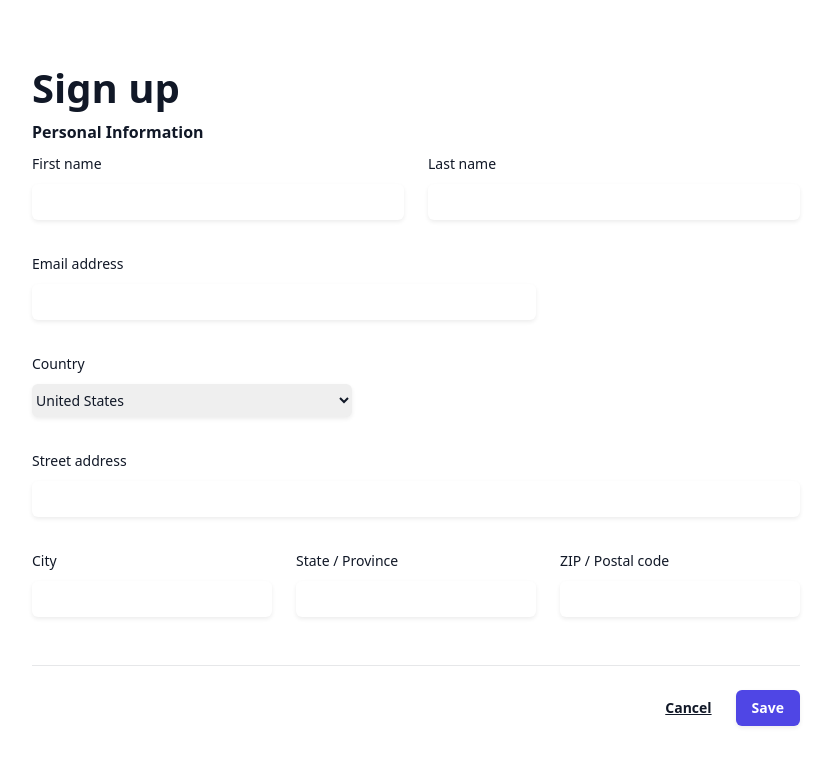
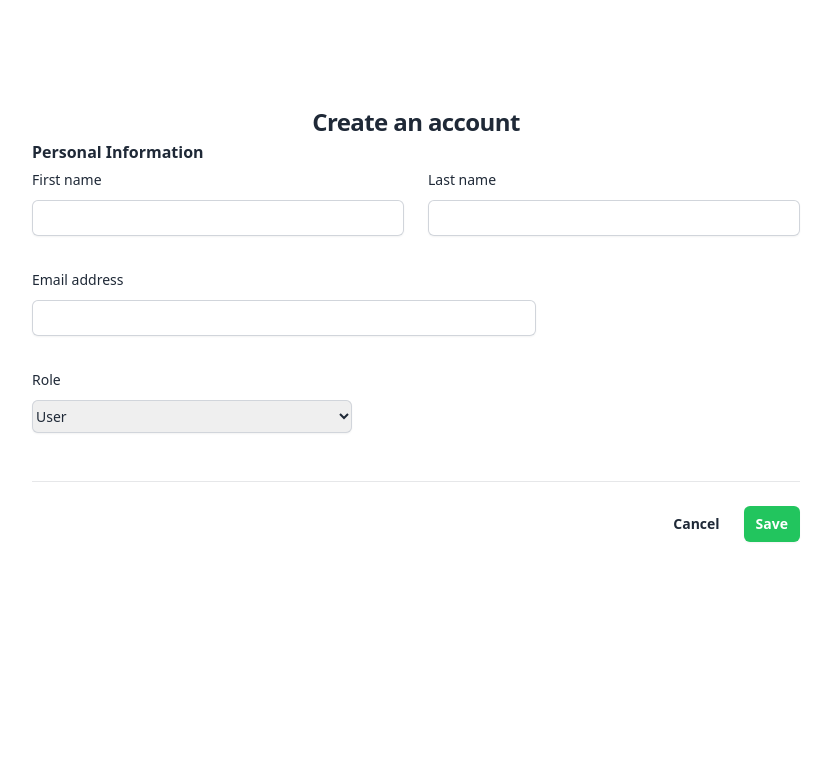
Before and after one commit to AlexandrePereon/ELECTIVE-WEB, a React (Create React App) app in the folder frontend/: page /signup in a window 1280 px wide. Shown: the top 766 px of the page, without its empty margins (224-1055 px from the left). Built offline with nearby package versions, Linux system fonts and the light colour scheme.

Commit message:
initialisation-requete-register

```diff
--- a/frontend/package.json
+++ b/frontend/package.json
@@ -6,7 +6,6 @@
     "@heroicons/react": "^2.1.1",
     "@react-icons/all-files": "^4.1.0",
     "axios": "^0.24.0",
-    "bootstrap": "^5.1.3",
     "heroicons-react": "^1.4.1",
     "react": "^17.0.2",
     "react-dom": "^17.0.2",
--- a/frontend/src/components/Footer/footer.js
+++ b/frontend/src/components/Footer/footer.js
@@ -1,7 +1,8 @@
 import React from "react";
 
 const Footer = () => {
-    return (<footer className="footer p-10 bg-base-200 text-base-content">
+    return (
+        <footer className="footer p-10 bg-base-200 text-base-content">
             <aside>
                 <svg width="50" height="50" viewBox="0 0 24 24" xmlns="http://www.w3.org/2000/svg" fillRule="evenodd" clipRule="evenodd" className="fill-current"><path d="M22.672 15.226l-2.432.811.841 2.515c.33 1.019-.209 2.127-1.23 2.456-1.15.325-2.148-.321-2.463-1.226l-.84-2.518-5.013 1.677.84 2.517c.391 1.203-.434 2.542-1.831 2.542-.88 0-1.601-.564-1.86-1.314l-.842-2.516-2.431.809c-1.135.328-2.145-.317-2.463-1.229-.329-1.018.211-2.127 1.231-2.456l2.432-.809-1.621-4.823-2.432.808c-1.355.384-2.558-.59-2.558-1.839 0-.817.509-1.582 1.327-1.846l2.433-.809-.842-2.515c-.33-1.02.211-2.129 1.232-2.458 1.02-.329 2.13.209 2.461 1.229l.842 2.515 5.011-1.677-.839-2.517c-.403-1.238.484-2.553 1.843-2.553.819 0 1.585.509 1.85 1.326l.841 2.517 2.431-.81c1.02-.33 2.131.211 2.461 1.229.332 1.018-.21 2.126-1.23 2.456l-2.433.809 1.622 4.823 2.433-.809c1.242-.401 2.557.484 2.557 1.838 0 .819-.51 1.583-1.328 1.847m-8.992-6.428l-5.01 1.675 1.619 4.828 5.011-1.674-1.62-4.829z"></path></svg>
                 <p>ACME Industries Ltd.<br/>Providing reliable tech since 1992</p>
@@ -26,7 +27,8 @@ const Footer = () => {
                 <a className="link link-hover">Privacy policy</a>
                 <a className="link link-hover">Cookie policy</a>
             </nav>
-    </footer>);
+        </footer>
+    );
 }
 
 export default Footer;
--- a/frontend/src/components/SignupForm/SignupForm.js
+++ b/frontend/src/components/SignupForm/SignupForm.js
@@ -1,14 +1,33 @@
 import React from 'react'
+import axios from "axios";
 
 const SignupForm = () => {
+
+    const submitSignupForm = async (e,username,email,password,role) => {
+        e.preventDefault();
+        try {
+            const response = await axios.post("/api/register", {
+                username: username,
+                email: email,
+                password: password,
+                role: role
+            });
+            console.log("Réponse du serveur :", response.data);
+        } catch (error) {
+            console.error("Erreur :", error);
+        }
+    };
+
   return (
-    <form style={{padding:'20%', paddingTop: '5%', paddingBottom:'5%'}}>
-        <h1 className="font-semibold text-gray-900">Sign up</h1>
+    <form style={{padding:'20%', paddingTop: '5%', paddingBottom:'5%'}} onSubmit={(e) => {submitSignupForm(e,'yanis', 'yanis@gmail.com','admin','user');console.log("ok psot")}}>
+            <h2 className="mt-10 text-center text-2xl font-bold leading-9 tracking-tight ">
+                Create an account
+            </h2>
             <div className="border-b border-gray-900/10 pb-12">
-            <h2 className="text-base font-semibold leading-2 text-gray-900">Personal Information</h2>
+            <h2 className="text-base font-semibold leading-2 ">Personal Information</h2>
             <div className="mt-1 grid grid-cols-1 gap-x-6 gap-y-8 sm:grid-cols-6">
                 <div className="sm:col-span-3">
-                <label htmlFor="first-name" className="block text-sm font-medium leading-6 text-gray-900">
+                <label htmlFor="first-name" className="block text-sm font-medium leading-6 ">
                     First name
                 </label>
                 <div className="mt-2">
@@ -17,13 +36,13 @@ const SignupForm = () => {
                     name="first-name"
                     id="first-name"
                     autoComplete="given-name"
-                    className="block w-full rounded-md border-0 py-1.5 text-gray-900 shadow-sm ring-1 ring-inset ring-gray-300 placeholder:text-gray-400 focus:ring-2 focus:ring-inset focus:ring-indigo-600 sm:text-sm sm:leading-6"
+                    className="block w-full rounded-md border-0 py-1.5  shadow-sm ring-1 ring-inset ring-gray-300 placeholder:text-gray-400 focus:ring-2 focus:ring-inset focus:ring-indigo-600 sm:text-sm sm:leading-6"
                     />
                 </div>
                 </div>
 
                 <div className="sm:col-span-3">
-                <label htmlFor="last-name" className="block text-sm font-medium leading-6 text-gray-900">
+                <label htmlFor="last-name" className="block text-sm font-medium leading-6 ">
                     Last name
                 </label>
                 <div className="mt-2">
@@ -32,13 +51,13 @@ const SignupForm = () => {
                     name="last-name"
                     id="last-name"
                     autoComplete="family-name"
-                    className="block w-full rounded-md border-0 py-1.5 text-gray-900 shadow-sm ring-1 ring-inset ring-gray-300 placeholder:text-gray-400 focus:ring-2 focus:ring-inset focus:ring-indigo-600 sm:text-sm sm:leading-6"
+                    className="block w-full rounded-md border-0 py-1.5  shadow-sm ring-1 ring-inset ring-gray-300 placeholder:text-gray-400 focus:ring-2 focus:ring-inset focus:ring-indigo-600 sm:text-sm sm:leading-6"
                     />
                 </div>
                 </div>
 
                 <div className="sm:col-span-4">
-                <label htmlFor="email" className="block text-sm font-medium leading-6 text-gray-900">
+                <label htmlFor="email" className="block text-sm font-medium leading-6 ">
                     Email address
                 </label>
                 <div className="mt-2">
@@ -47,97 +66,37 @@ const SignupForm = () => {
                     name="email"
                     type="email"
                     autoComplete="email"
-                    className="block w-full rounded-md border-0 py-1.5 text-gray-900 shadow-sm ring-1 ring-inset ring-gray-300 placeholder:text-gray-400 focus:ring-2 focus:ring-inset focus:ring-indigo-600 sm:text-sm sm:leading-6"
+                    className="block w-full rounded-md border-0 py-1.5  shadow-sm ring-1 ring-inset ring-gray-300 placeholder:text-gray-400 focus:ring-2 focus:ring-inset focus:ring-indigo-600 sm:text-sm sm:leading-6"
                     />
                 </div>
                 </div>
 
                 <div className="sm:col-span-3">
-                <label htmlFor="country" className="block text-sm font-medium leading-6 text-gray-900">
-                    Country
+                <label htmlFor="role" className="block text-sm font-medium leading-6 ">
+                    Role
                 </label>
                 <div className="mt-2">
                     <select
-                    id="country"
-                    name="country"
-                    autoComplete="country-name"
-                    className="block w-full rounded-md border-0 py-1.5 text-gray-900 shadow-sm ring-1 ring-inset ring-gray-300 focus:ring-2 focus:ring-inset focus:ring-indigo-600 sm:max-w-xs sm:text-sm sm:leading-6"
+                    id="role"
+                    name="role"
+                    autoComplete="role-name"
+                    className="block w-full rounded-md border-0 py-1.5  shadow-sm ring-1 ring-inset ring-gray-300 focus:ring-2 focus:ring-inset focus:ring-indigo-600 sm:max-w-xs sm:text-sm sm:leading-6"
                     >
-                    <option>United States</option>
-                    <option>Canada</option>
-                    <option>Mexico</option>
+                    <option>User</option>
+                    <option>Admin</option>
+                    <option>Professionnal</option>
                     </select>
-                </div>
-                </div>
-
-                <div className="col-span-full">
-                <label htmlFor="street-address" className="block text-sm font-medium leading-6 text-gray-900">
-                    Street address
-                </label>
-                <div className="mt-2">
-                    <input
-                    type="text"
-                    name="street-address"
-                    id="street-address"
-                    autoComplete="street-address"
-                    className="block w-full rounded-md border-0 py-1.5 text-gray-900 shadow-sm ring-1 ring-inset ring-gray-300 placeholder:text-gray-400 focus:ring-2 focus:ring-inset focus:ring-indigo-600 sm:text-sm sm:leading-6"
-                    />
-                </div>
-                </div>
-
-                <div className="sm:col-span-2 sm:col-start-1">
-                <label htmlFor="city" className="block text-sm font-medium leading-6 text-gray-900">
-                    City
-                </label>
-                <div className="mt-2">
-                    <input
-                    type="text"
-                    name="city"
-                    id="city"
-                    autoComplete="address-level2"
-                    className="block w-full rounded-md border-0 py-1.5 text-gray-900 shadow-sm ring-1 ring-inset ring-gray-300 placeholder:text-gray-400 focus:ring-2 focus:ring-inset focus:ring-indigo-600 sm:text-sm sm:leading-6"
-                    />
-                </div>
-                </div>
-
-                <div className="sm:col-span-2">
-                <label htmlFor="region" className="block text-sm font-medium leading-6 text-gray-900">
-                    State / Province
-                </label>
-                <div className="mt-2">
-                    <input
-                    type="text"
-                    name="region"
-                    id="region"
-                    autoComplete="address-level1"
-                    className="block w-full rounded-md border-0 py-1.5 text-gray-900 shadow-sm ring-1 ring-inset ring-gray-300 placeholder:text-gray-400 focus:ring-2 focus:ring-inset focus:ring-indigo-600 sm:text-sm sm:leading-6"
-                    />
-                </div>
-                </div>
-
-                <div className="sm:col-span-2">
-                <label htmlFor="postal-code" className="block text-sm font-medium leading-6 text-gray-900">
-                    ZIP / Postal code
-                </label>
-                <div className="mt-2">
-                    <input
-                    type="text"
-                    name="postal-code"
-                    id="postal-code"
-                    autoComplete="postal-code"
-                    className="block w-full rounded-md border-0 py-1.5 text-gray-900 shadow-sm ring-1 ring-inset ring-gray-300 placeholder:text-gray-400 focus:ring-2 focus:ring-inset focus:ring-indigo-600 sm:text-sm sm:leading-6"
-                    />
                 </div>
                 </div>
             </div>
             </div>
       <div className="mt-6 flex items-center justify-end gap-x-6">
-        <a href="/login" className="text-sm font-semibold leading-6 text-gray-900">
+        <a href="/login" className="text-sm font-semibold leading-6 ">
           Cancel
         </a>
         <button
           type="submit"
-          className="rounded-md bg-indigo-600 px-3 py-2 text-sm font-semibold text-white shadow-sm hover:bg-indigo-500 focus-visible:outline focus-visible:outline-2 focus-visible:outline-offset-2 focus-visible:outline-indigo-600"
+          className="rounded-md bg-green-500 px-3 py-2 text-sm font-semibold text-white shadow-sm hover:bg-indigo-500 focus-visible:outline focus-visible:outline-2 focus-visible:outline-offset-2 focus-visible:outline-indigo-600"
         >
           Save
         </button>
--- a/frontend/src/index.css
+++ b/frontend/src/index.css
@@ -1,8 +1,8 @@
-@tailwind base;
-@tailwind components;
-@tailwind utilities;
+@import "tailwindcss/base";
+@import "tailwindcss/components";
+@import "tailwindcss/utilities";
 
-body {
+/* body {
   margin: 0;
   height: 100%;
   font-family: -apple-system, BlinkMacSystemFont, "Segoe UI", "Roboto", "Oxygen",
@@ -15,4 +15,4 @@ body {
 code {
   font-family: source-code-pro, Menlo, Monaco, Consolas, "Courier New",
     monospace;
-}
+} */
--- a/frontend/src/index.js
+++ b/frontend/src/index.js
@@ -3,8 +3,6 @@ import ReactDOM from 'react-dom';
 import './index.css';
 import App from './App';
 import * as serviceWorker from './serviceWorker';
-
-import './custom.scss';
 
 ReactDOM.render(<App />, document.getElementById('root'));
 
```
Also changed, not shown: frontend/src/components/DiffText/diffText.js (added, +18 -0 lines), frontend/src/components/Header/header.js (+7 -5 lines), frontend/src/components/LoginForm/loginForm.js (+8 -8 lines), frontend/src/components/SearchBar/searchBar.js (added, +13 -0 lines), frontend/src/custom.scss (deleted, +0 -8 lines), frontend/src/pages/homePage.js (+6 -1 lines), frontend/tailwind.config.js (+7 -1 lines). Lines whose indentation alone changed are shown as unchanged.
